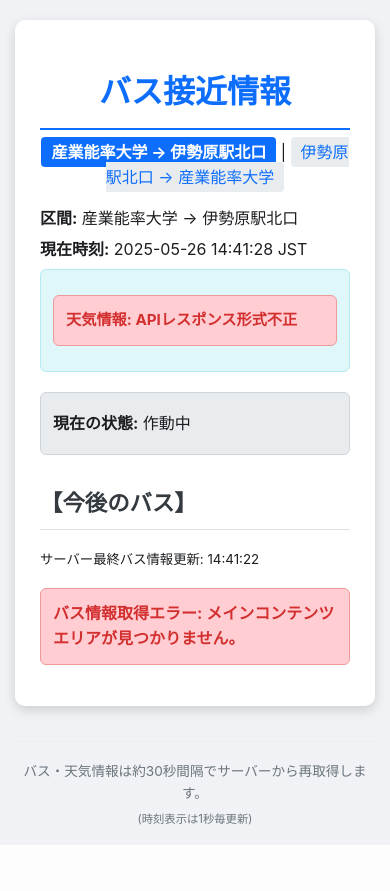
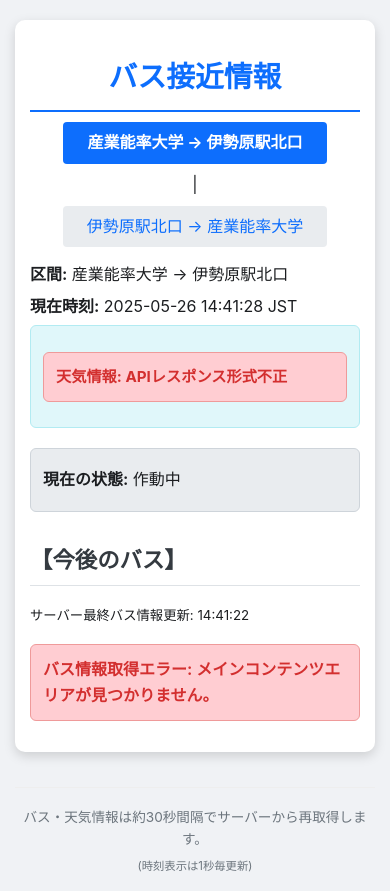
Before and after one commit to hayaokuri/bus, a Flask app: page / in a window 390 px wide. Before the commit the page ends 845 px from the top, so only its background shows below. Run offline with Flask 2, Linux system fonts and the light colour scheme.

Commit message:
Update index.html

```diff
--- a/templates/index.html
+++ b/templates/index.html
@@ -120,6 +120,52 @@
             color: #fff;
             background-color: #0d6efd;
         }
+        .direction-selector {
+        display: flex; /* Flexbox を利用 */
+        flex-wrap: wrap; /* 小さな画面で折り返すようにする */
+        justify-content: center; /* 中央揃え */
+        align-items: center; /* 垂直方向も中央揃え */
+        gap: 10px; /* アイテム間の隙間 */
+        text-align: center;
+        margin-bottom: 15px;
+    }
+    .direction-selector a, .direction-selector strong {
+        padding: 8px 12px; /* 少しパディングを調整 */
+        text-decoration: none;
+        border-radius: 4px;
+        white-space: nowrap; /* ボタン内でテキストが改行しないように */
+        display: inline-block; /* displayをinline-blockに */
+    }
+    .direction-selector a {
+        color: #0d6efd;
+        background-color: #e9ecef;
+    }
+    .direction-selector a:hover {
+        background-color: #ced4da;
+    }
+    .direction-selector strong {
+        color: #fff;
+        background-color: #0d6efd;
+    }
+
+    /* スマートフォン向けのスタイル調整 (例: 画面幅が600px以下の場合) */
+    @media (max-width: 600px) {
+        .direction-selector {
+            flex-direction: column; /* 縦積みに変更 */
+            gap: 8px; /* 縦積みの際の隙間を調整 */
+        }
+        .direction-selector a, .direction-selector strong {
+            width: 80%; /* 幅を広げてタップしやすくする */
+            max-width: 280px; /* 最大幅を設定 */
+            box-sizing: border-box; /* paddingを含めて幅を計算 */
+        }
+        h1 {
+            font-size: 1.8em; /* スマホでは少し見出しを小さく */
+        }
+        .container {
+            padding: 15px; /* スマホではコンテナのパディングを少し小さく */
+        }
+    }
     </style>
 </head>
 <body>
```
